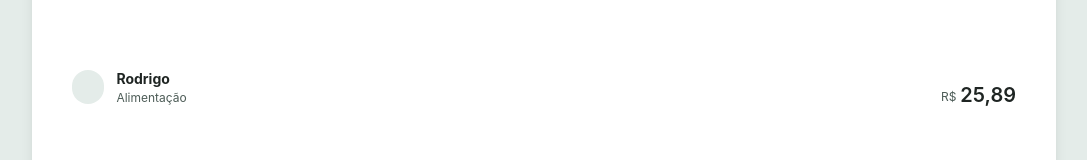
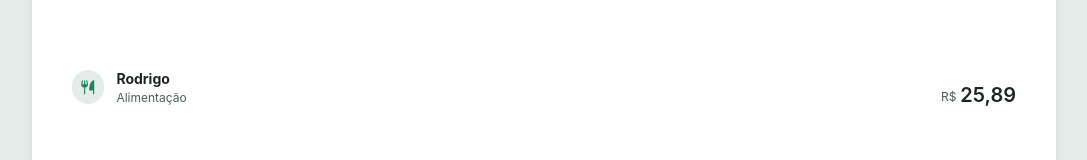
Before and after one commit to YasminFerrariDias/RefundSystem, a React (Vite) app: page / in a window 1280 px wide. Shown: the part 313-473 px from the top of the page, without its empty margins (96-1183 px from the left). Built offline with nearby package versions, Linux system fonts and the light colour scheme.

Commit message:
Acrescentando o Icone no Request

```diff
--- a/package.json
+++ b/package.json
@@ -13,6 +13,7 @@
     "@tailwindcss/vite": "^4.2.4",
     "react": "^19.2.5",
     "react-dom": "^19.2.5",
+    "react-icons": "^5.6.0",
     "tailwind-merge": "^3.5.0",
     "tailwind-variants": "^3.2.2",
     "tailwindcss": "^4.2.4"
--- a/src/components/Request.tsx
+++ b/src/components/Request.tsx
@@ -1,10 +1,11 @@
 import { Text } from "./Text/Text";
+import { PiForkKnifeFill } from "react-icons/pi";
 
 export function Request() {
   return (
     <div className="flex items-center gap-3 p-0 w-full">
-      <div className="bg-gray-400 w-8.5 h-8.5 rounded-full">
-
+      <div className="bg-gray-400 w-8.5 h-8.5 rounded-full justify-center items-center flex ">
+        <PiForkKnifeFill size={18} className="fill-green-100" />
       </div>
       <div className="flex justify-between w-full">
         <div className="flex flex-col">
```
Also changed, not shown: 1 other file (tests, documents, lock files or other folders).
